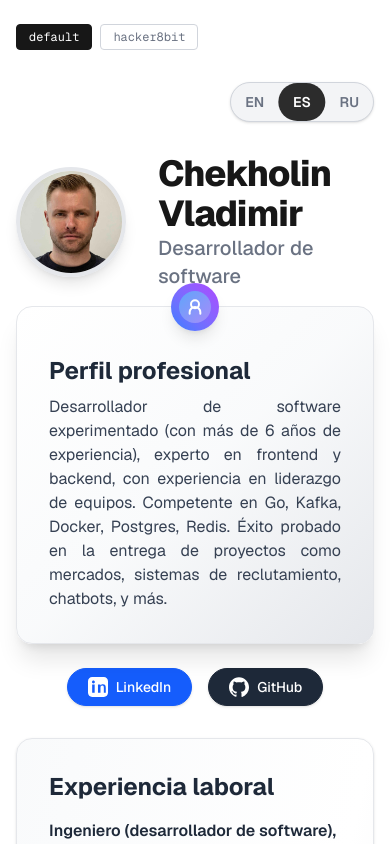
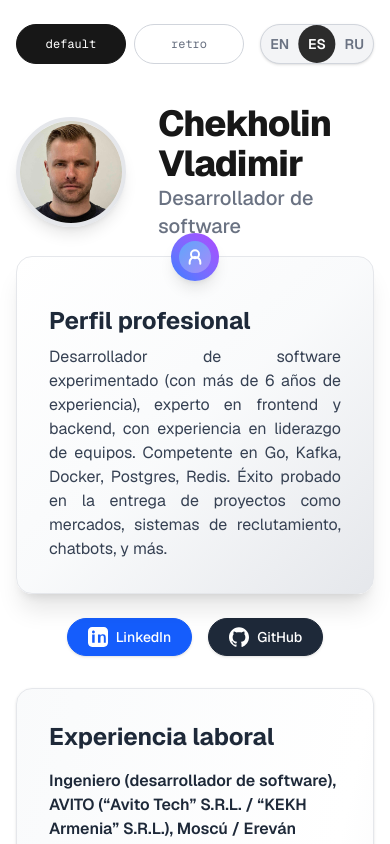
Before and after one commit to cadaverine/fluffy-dollop, a Next.js app: page / in a window 390 px wide. Shown: the top 844 px of the page. Built offline with nearby package versions, Linux system fonts and the light colour scheme.

Commit message:
Добавлена тема retro

```diff
--- a/src/app/globals.css
+++ b/src/app/globals.css
@@ -26,90 +26,93 @@ body {
   font-family: Arial, Helvetica, sans-serif;
 }
 
-/* Theme: hacker8bit */
-body[data-theme="hacker8bit"] {
-  --background: #181818 !important;
-  --foreground: #00ff00 !important;
+/* Theme: retro */
+body[data-theme="retro"] {
+  --background: #fbe8a6 !important;
+  --foreground: #7c3f00 !important;
   --font-sans: 'Press Start 2P', monospace, var(--font-geist-sans);
   --font-mono: 'Press Start 2P', monospace, var(--font-geist-mono);
-  background: repeating-linear-gradient(135deg, #181818 0 2px, #222 2px 4px) !important;
+  background: repeating-linear-gradient(135deg, #fbe8a6 0 2px, #f7c873 2px 4px) !important;
   color: var(--foreground) !important;
   font-family: 'Press Start 2P', monospace, Arial, Helvetica, sans-serif !important;
   image-rendering: pixelated;
+  font-size: 0.95em !important;
 }
 
-body[data-theme="hacker8bit"] * {
+body[data-theme="retro"] * {
   font-family: 'Press Start 2P', monospace, Arial, Helvetica, sans-serif !important;
-  color: #00ff00 !important;
+  color: #7c3f00 !important;
   background: transparent;
   border-radius: 0 !important;
   box-shadow: none !important;
+  font-size: 0.98em !important;
 }
 
-body[data-theme="hacker8bit"] .rounded-2xl,
-body[data-theme="hacker8bit"] .rounded-full,
-body[data-theme="hacker8bit"] .rounded,
-body[data-theme="hacker8bit"] .border,
-body[data-theme="hacker8bit"] .shadow,
-body[data-theme="hacker8bit"] .shadow-lg,
-body[data-theme="hacker8bit"] .shadow-xl {
+body[data-theme="retro"] .rounded-2xl,
+body[data-theme="retro"] .rounded-full,
+body[data-theme="retro"] .rounded,
+body[data-theme="retro"] .border,
+body[data-theme="retro"] .shadow,
+body[data-theme="retro"] .shadow-lg,
+body[data-theme="retro"] .shadow-xl {
   border-radius: 0 !important;
-  box-shadow: 0 0 0 2px #00ff00, 0 0 8px #00ff00 !important;
-  border-color: #00ff00 !important;
+  box-shadow: 0 0 0 2px #7c3f00, 0 0 8px #7c3f00 !important;
+  border-color: #7c3f00 !important;
 }
 
-body[data-theme="hacker8bit"] .bg-gradient-to-br,
-body[data-theme="hacker8bit"] .bg-gradient-to-tr {
-  background: #181818 !important;
+body[data-theme="retro"] .bg-gradient-to-br,
+body[data-theme="retro"] .bg-gradient-to-tr {
+  background: #fbe8a6 !important;
 }
 
-body[data-theme="hacker8bit"] .text-gray-800,
-body[data-theme="hacker8bit"] .text-gray-500,
-body[data-theme="hacker8bit"] .text-gray-700,
-body[data-theme="hacker8bit"] .text-gray-200,
-body[data-theme="hacker8bit"] .text-gray-300,
-body[data-theme="hacker8bit"] .text-gray-100,
-body[data-theme="hacker8bit"] .text-background,
-body[data-theme="hacker8bit"] .text-white {
-  color: #00ff00 !important;
+body[data-theme="retro"] .text-gray-800,
+body[data-theme="retro"] .text-gray-500,
+body[data-theme="retro"] .text-gray-700,
+body[data-theme="retro"] .text-gray-200,
+body[data-theme="retro"] .text-gray-300,
+body[data-theme="retro"] .text-gray-100,
+body[data-theme="retro"] .text-background,
+body[data-theme="retro"] .text-white {
+  color: #7c3f00 !important;
 }
 
-body[data-theme="hacker8bit"] .bg-blue-600,
-body[data-theme="hacker8bit"] .bg-gray-800,
-body[data-theme="hacker8bit"] .bg-blue-700,
-body[data-theme="hacker8bit"] .bg-gray-900 {
-  background: #181818 !important;
-  color: #00ff00 !important;
-  border-color: #00ff00 !important;
+body[data-theme="retro"] .bg-blue-600,
+body[data-theme="retro"] .bg-gray-800,
+body[data-theme="retro"] .bg-blue-700,
+body[data-theme="retro"] .bg-gray-900 {
+  background: #fbe8a6 !important;
+  color: #7c3f00 !important;
+  border-color: #7c3f00 !important;
 }
 
-body[data-theme="hacker8bit"] button,
-body[data-theme="hacker8bit"] a {
-  border: 2px solid #00ff00 !important;
-  background: #181818 !important;
-  color: #00ff00 !important;
-  box-shadow: 0 0 0 2px #00ff00, 0 0 8px #00ff00 !important;
+body[data-theme="retro"] button,
+body[data-theme="retro"] a {
+  border: 2px solid #7c3f00 !important;
+  background: #fbe8a6 !important;
+  color: #7c3f00 !important;
+  box-shadow: 0 0 0 2px #7c3f00, 0 0 8px #7c3f00 !important;
   transition: none !important;
+  font-size: 12px !important;
 }
 
-body[data-theme="hacker8bit"] button:hover,
-body[data-theme="hacker8bit"] a:hover {
-  background: #222 !important;
-  color: #00ff00 !important;
-  border-color: #00ff00 !important;
+body[data-theme="retro"] button:hover,
+body[data-theme="retro"] a:hover {
+  background: #f7c873 !important;
+  color: #7c3f00 !important;
+  border-color: #7c3f00 !important;
 }
 
-body[data-theme="hacker8bit"] code,
-body[data-theme="hacker8bit"] pre {
-  background: #111 !important;
-  color: #00ff00 !important;
-  border: 1px solid #00ff00 !important;
+body[data-theme="retro"] code,
+body[data-theme="retro"] pre {
+  background: #f7c873 !important;
+  color: #7c3f00 !important;
+  border: 1px solid #7c3f00 !important;
   font-family: 'Press Start 2P', monospace !important;
-  font-size: 0.9em;
+  font-size: 0.95em;
 }
 
-body[data-theme="hacker8bit"] svg {
-  color: #00ff00 !important;
-  fill: #00ff00 !important;
-  stroke: #00ff00 !important;
+body[data-theme="retro"] svg {
+  color: #7c3f00 !important;
+  fill: #7c3f00 !important;
+  stroke: #7c3f00 !important;
 }
--- a/src/app/page.tsx
+++ b/src/app/page.tsx
@@ -11,16 +11,21 @@ export default function Home() {
 
   const { theme, setTheme, themes } = useContext(ThemeContext);
 
+  // Определяем, какую аватарку показывать в зависимости от темы
+  let profileImg = "/profile.jpg";
+  if (theme === "retro") profileImg = "/profile_hacker8bit.jpg";
+
   return (
     <div className={`min-h-screen font-[family-name:var(--font-geist-sans)] bg-transparent flex flex-col ${theme}`}>
-      {/* Theme switcher */}
-      <div className="w-full flex justify-start px-4 sm:px-8 pt-6 mb-2">
+      {/* Theme and Language switchers в одном горизонтальном блоке */}
+      <div className="w-full flex flex-row justify-between items-center px-4 sm:px-8 pt-6 mb-2 gap-4">
+        {/* Theme switcher */}
         <div className="flex gap-2">
           {themes.map((t) => (
             <button
               key={t}
               onClick={() => setTheme(t)}
-              className={`px-3 py-1 rounded border text-xs font-mono transition-colors
+              className={`flex-1 px-3 py-1 rounded-full border text-xs font-mono transition-colors h-10 min-w-[110px] w-[110px]
                 ${theme === t
                   ? "bg-foreground text-background border-foreground"
                   : "bg-transparent text-gray-500 border-gray-300 hover:bg-gray-100"}
@@ -30,9 +35,7 @@ export default function Home() {
             </button>
           ))}
         </div>
-      </div>
-      {/* Языковой переключатель всегда наверху */}
-      <div className="w-full flex justify-end lg:justify-end px-4 sm:px-8 pt-6">
+        {/* Language switcher */}
         <div className="relative flex bg-gray-100 dark:bg-neutral-800 rounded-full border border-gray-300 dark:border-neutral-700 shadow-sm overflow-hidden w-[144px] h-10">
           <span
             className="absolute top-0 left-0 h-full w-1/3 transition-transform duration-300 ease-in-out bg-foreground/90 dark:bg-white/20 rounded-full z-0"
@@ -62,7 +65,7 @@ export default function Home() {
             <header className="flex flex-row items-center gap-8 mb-4 w-full">
               <div className="flex-shrink-0 flex items-center justify-center h-[110px] w-[110px]">
                 <Image
-                  src="/profile.jpg"
+                  src={profileImg}
                   alt="Profile photo"
                   width={110}
                   height={110}
--- a/src/app/theme-context.tsx
+++ b/src/app/theme-context.tsx
@@ -1,7 +1,7 @@
 "use client";
 import { createContext, useState, useEffect } from "react";
 
-type Theme = "default" | "hacker8bit";
+export type Theme = "default" | "retro";
 
 export const ThemeContext = createContext<{
   theme: Theme;
@@ -10,7 +10,7 @@ export const ThemeContext = createContext<{
 }>({
   theme: "default",
   setTheme: () => {},
-  themes: ["default", "hacker8bit"],
+  themes: ["default", "retro"],
 });
 
 export function ThemeProvider({ children }: { children: React.ReactNode }) {
@@ -19,7 +19,7 @@ export function ThemeProvider({ children }: { children: React.ReactNode }) {
     document.body.dataset.theme = theme;
   }, [theme]);
   return (
-    <ThemeContext.Provider value={{ theme, setTheme, themes: ["default", "hacker8bit"] }}>
+    <ThemeContext.Provider value={{ theme, setTheme, themes: ["default", "retro"] }}>
       {children}
     </ThemeContext.Provider>
   );
```
Also changed, not shown: public/profile_hacker8bit.jpg (added).
